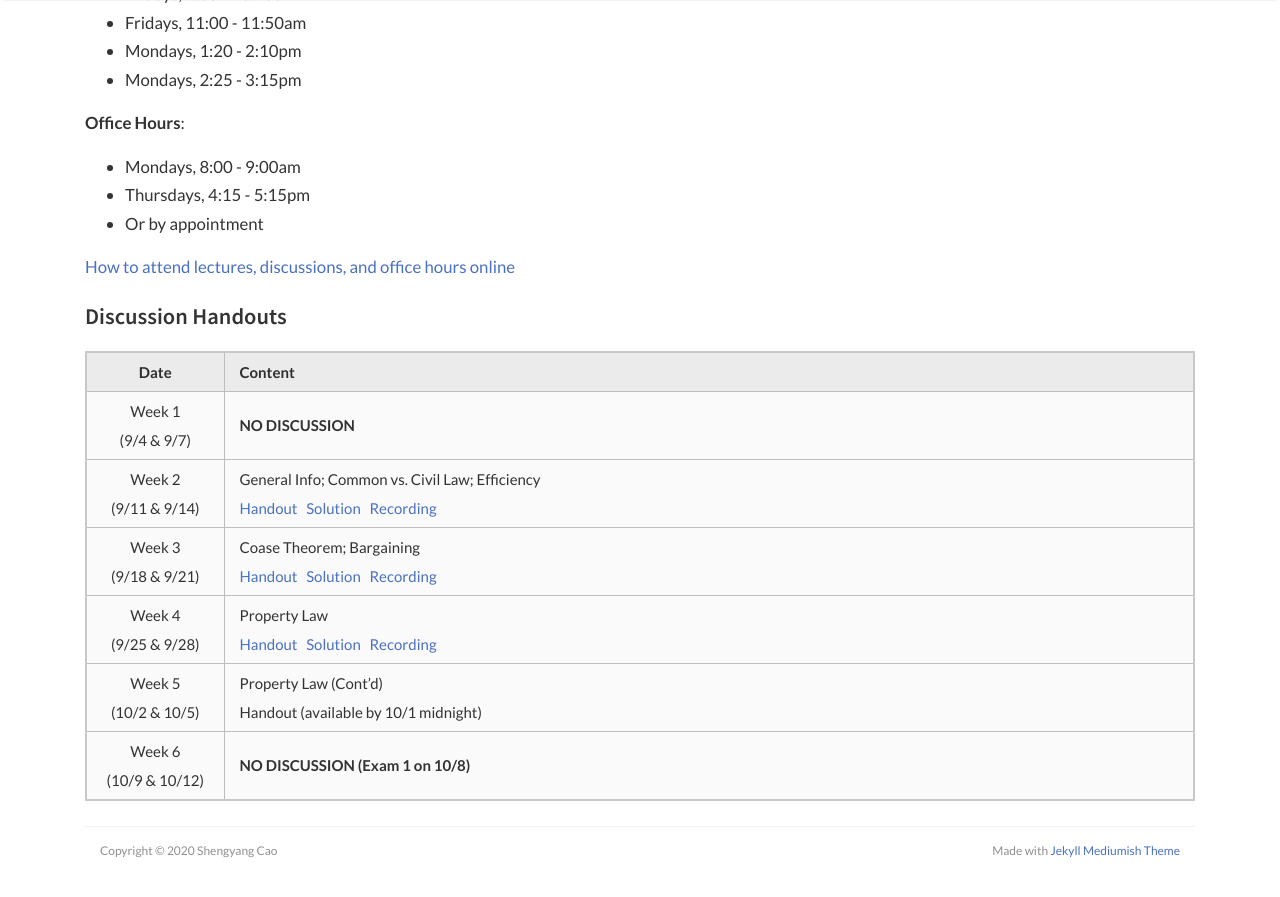
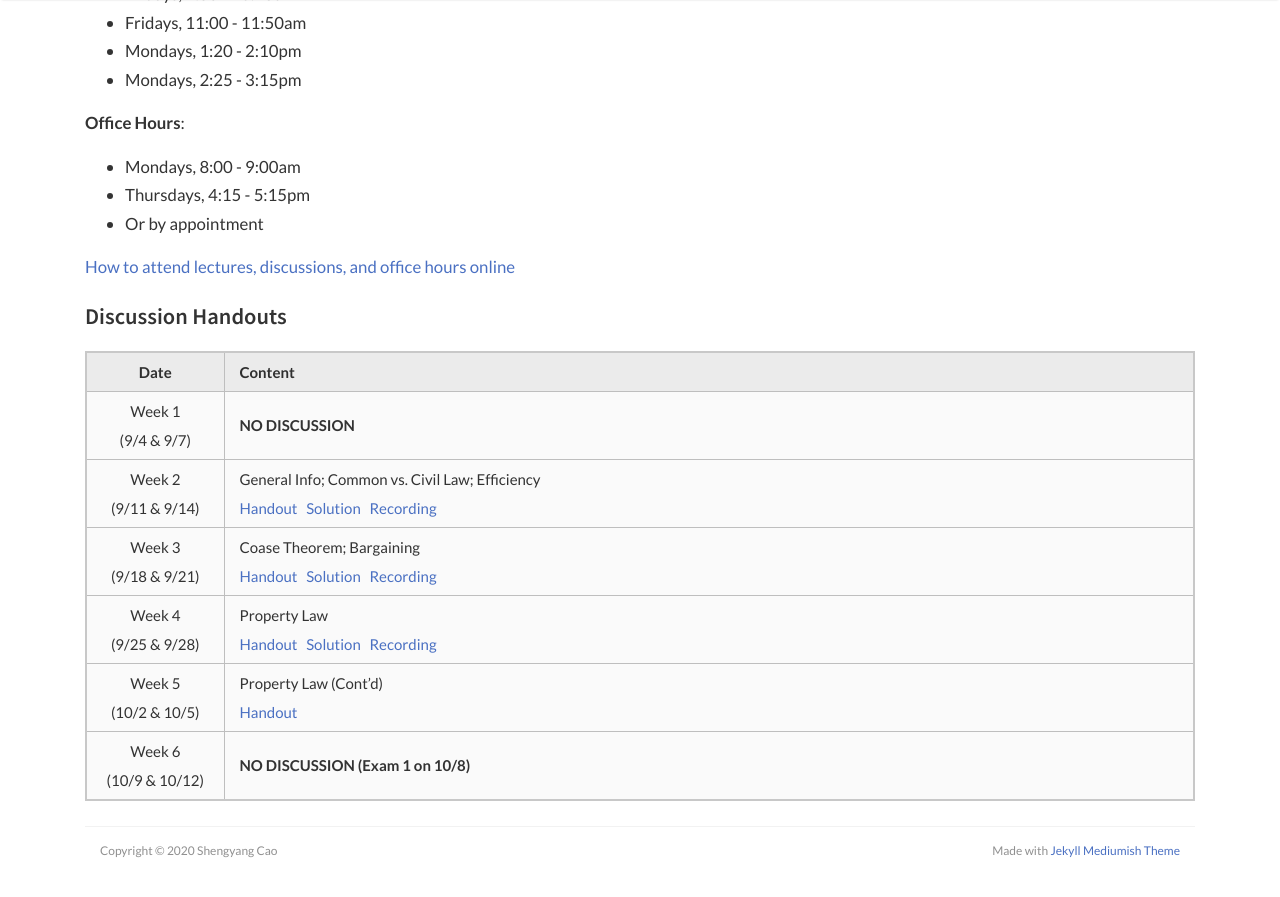
Before and after one commit to scaotravis/scaotravis.github.io, a Jekyll site: the page built from _posts/2020-08-04-teaching-fa-522.md, in a window 1280 px wide and 900 px high, scrolled down 522 px. Shown: the top 897 px of the window. Built offline with Jekyll 4.4.1, drawn with Linux system fonts in a browser that asks for light colours; nearby versions of some CDN libraries; comment, search, counter and statistics services are not loaded.

Commit message:
dis 4: handout upload

```diff
--- a/_posts/2020-08-04-teaching-fa-522.md
+++ b/_posts/2020-08-04-teaching-fa-522.md
@@ -34,5 +34,5 @@
 | Week 2 <br> (9/11 & 9/14) | General Info; Common vs. Civil Law; Efficiency <br> [Handout]({{ site.url }}/downloads/teaching/fa20-522/522_fa20_dis-1_handout.pdf) &nbsp; [Solution]({{ site.url }}/downloads/teaching/fa20-522/522_fa20_dis-1_sol.pdf) &nbsp; [Recording](https://us-lti.bbcollab.com/collab/ui/session/playback/load/b9403c970eba4d19a56c214f6838e50a) |
 | Week 3 <br> (9/18 & 9/21) | Coase Theorem; Bargaining <br> [Handout]({{ site.url }}/downloads/teaching/fa20-522/522_fa20_dis-2_handout.pdf) &nbsp; [Solution]({{ site.url }}/downloads/teaching/fa20-522/522_fa20_dis-2_sol.pdf) &nbsp; [Recording](https://us-lti.bbcollab.com/recording/372c8b0fd03941799bf87a942f1618d5)|
 | Week 4 <br> (9/25 & 9/28) | Property Law <br> [Handout]({{ site.url }}/downloads/teaching/fa20-522/522_fa20_dis-3_handout.pdf) &nbsp; [Solution]({{ site.url }}/downloads/teaching/fa20-522/522_fa20_dis-3_sol.pdf) &nbsp; [Recording](https://us-lti.bbcollab.com/recording/1039ea5afe6440ec812b5f33fb97329e)|
-| Week 5 <br> (10/2 & 10/5) | Property Law (Cont'd) <br> Handout (available by 10/1 midnight) |
+| Week 5 <br> (10/2 & 10/5) | Property Law (Cont'd) <br> [Handout]({{ site.url }}/downloads/teaching/fa20-522/522_fa20_dis-4_handout.pdf) |
 | Week 6 <br> (10/9 & 10/12) | **NO DISCUSSION (Exam 1 on 10/8)** |
```
Also changed, not shown: 6 other files.
